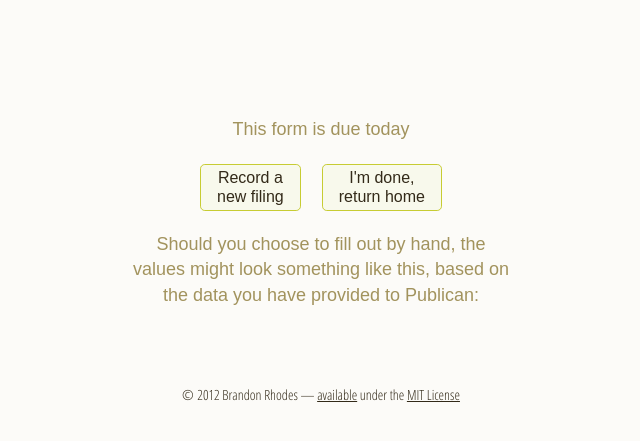
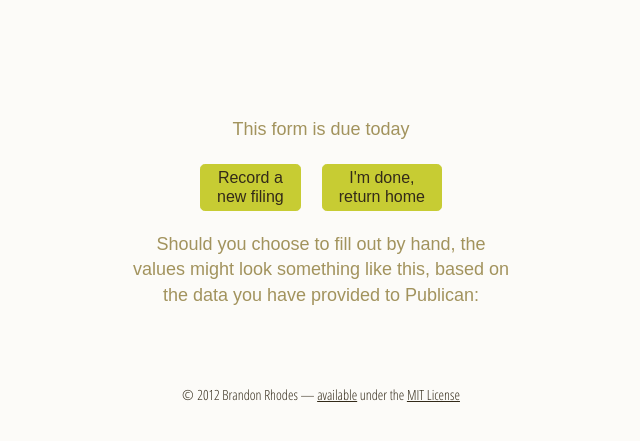
Before and after one commit to brandon-rhodes/publicanus, a Django app: template publican/frontend/templates/publican/filing.html in a window 1280 px wide. Shown: the top 441 px of the page, without its empty margins (319-959 px from the left). Run offline with Django 3.2, Linux system fonts and the light colour scheme; the template is opened without the code that fills it, so the values that code supplies are empty.

Commit message:
Form page: gave the buttons much more color

```diff
--- a/publican/frontend/static/styles/screen.css
+++ b/publican/frontend/static/styles/screen.css
@@ -538,11 +538,11 @@ p a.button {
   color: #332a19;
   line-height: 1.2;
   text-decoration: none;
-  border-color: #c7cc33;
-  background-color: #f8f9ec;
   font-size: 0.88889em;
   margin: 0 0.5em;
   padding: .2em 1em;
+  border-color: #c7cc33;
+  background-color: #c7cc33;
 }
 p a.button:hover {
   background-color: white;
@@ -557,6 +557,9 @@ p a.button.late {
 p a.button.filed {
   border-color: #c7cc33;
   background-color: #f8f9ec;
+}
+p a.button:hover {
+  background-color: #d8db70;
 }
 
 /* The hgroup is for pages with both a heading <h1> and subheading <h2>. */
--- a/sass/screen.scss
+++ b/sass/screen.scss
@@ -12,6 +12,8 @@ $red: hsl(11, 93, 50);
 $orange: hsl(32, 90, 50);
 $yellow: hsl(47, 87, 50);
 $green: hsl(62, 60, 50);
+
+$lightgreen: lighten($green, 15);
 
 $redbg: lighten(desaturate($red, 10), 45);
 $orangebg: lighten(desaturate($orange, 10), 45);
@@ -113,11 +115,13 @@ footer {
 
 p a.button {
     @include abutton;
-    border-color: $green;
-    background-color: $greenbg;
     font-size: 16px / 18px * 1em;
     margin: 0 0.5em;
     padding: .2em 1em;
+
+    border-color: $green;
+    background-color: $green;
+    &:hover { background-color: $lightgreen; }
 }
 
 /* The hgroup is for pages with both a heading <h1> and subheading <h2>. */
```
